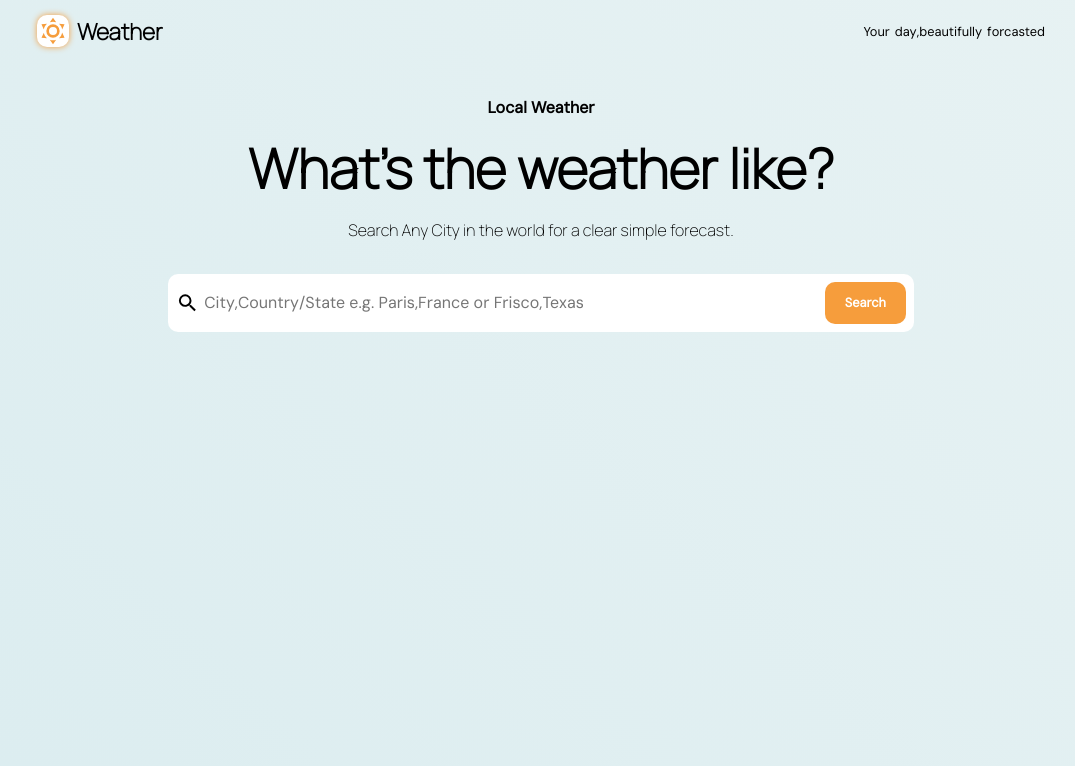
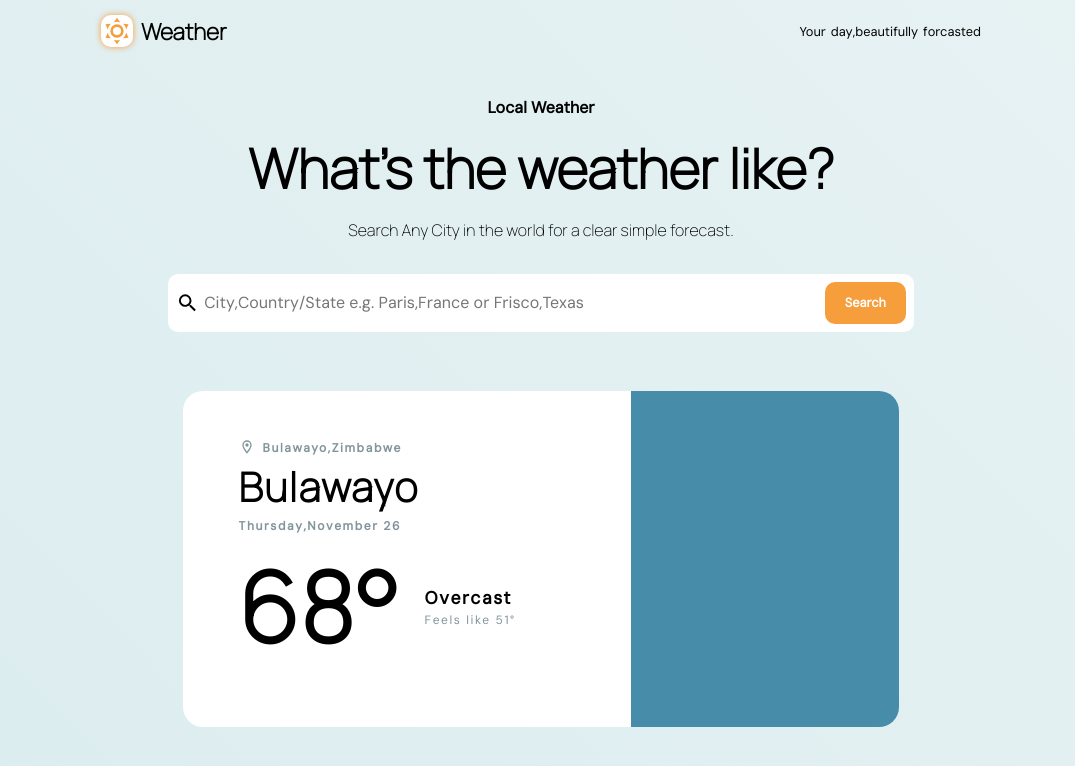
Before and after one commit to takusimon/weatherApp, a website built with webpack: page src/template.html in a window 1280 px wide. Shown: the whole page, without its empty margins (99-1174 px from the left). Built offline with nearby package versions, Linux system fonts and the light colour scheme.

Commit message:
Add Hero Card
Added the hero card which will display the current conditions.Moved the variable paresedWeatherData to module scope, The contents will be needed when it comes to rendering in Fahrenheit of Celcius.Added empty search input validation error.

```diff
--- a/src/css/style.css
+++ b/src/css/style.css
@@ -22,6 +22,10 @@
     --primary-offWhite:hsl(189, 40%, 90%);
     --secondary:hsl(198, 41%, 47%);
     --tertiary:hsl(31.3, 91.2%, 60%);
+    --grey-text:#82949C;
+    --manrope:"Manrope",system-ui;
+    --dmsans:"DM Sans 9pt",system-ui;
+
     font-family: 'Manrope','DM Sans 9pt',system-ui, -apple-system, BlinkMacSystemFont, 'Segoe UI', Roboto, Oxygen, Ubuntu, Cantarell, 'Open Sans', 'Helvetica Neue', sans-serif;
 }
 body {
@@ -29,7 +33,7 @@ body {
     margin:0;
     background:linear-gradient(45deg,var(--primary-offWhite),var(--primary));
     display:grid;
-    grid-template-columns: 10% 80% 10%;
+    grid-template-columns: 15% 70% 15%;
     grid-template-rows: 4rem auto 4rem;
 }
 
@@ -59,7 +63,7 @@ body {
     fill:var(--tertiary)
 }
 #tag-line {
-    font-family:"DM Sans 9pt",system-ui;
+    font-family:var(--dmsans);
     font-size: 0.8rem;
     word-spacing:0.1rem;
 }
@@ -69,6 +73,9 @@ body {
     grid-column: 2/3;
     grid-row: 2/3;
     margin-top: 2rem;
+    display: flex;
+    flex-flow: column;
+    gap:2rem;
 }
 
 #intro {
@@ -80,7 +87,7 @@ body {
 }
 
 #eyebrow {
-    font-family : "DM Sans 9pt",system-ui;
+    font-family : var(--dmsans);
     font-weight: 700;
 }
 
@@ -95,10 +102,10 @@ body {
 
 
 #search-wrap {
-    margin-top:2rem;
     height:auto;
     width:min-content;
     justify-self: center;
+    align-self: center;
     display:flex;
     flex-flow: column;
 }
@@ -121,7 +128,7 @@ body {
     width:50vw;
     height:4ch;
     border:none;
-    font-family: "DM Sans 9pt",system-ui;
+    font-family: var(--dmsans);
 }
 
 #search-input:focus {
@@ -134,7 +141,7 @@ body {
     border-radius: 10px;
     border: none;
     background-color: var(--tertiary);
-    font-family: "DM Sans 9pt",system-ui;
+    font-family: var(--dmsans);
     font-weight:600;
     font-size: .8rem;
     color:white;
@@ -143,10 +150,80 @@ body {
 #search-error {
     align-self: center;
     margin-top: .2rem;
-    font-family: "DM Sans 9pt",system-ui;
+    font-family: var(--dmsans);
     font-size:1rem;
     font-weight: 800;
     word-spacing:.2rem;
     letter-spacing:.1rem;
     color:red;
 }
+
+
+#weather-content {
+    margin-top:1.5rem;
+    display: flex;
+    flex-flow: column nowrap;
+    width:100%;
+}
+
+#hero-card {
+    display:flex;
+    width: 100%;
+    justify-content: center;
+}
+#hero-weather-img-cont {
+    width:30%;
+    background-color: var(--secondary);
+    border-radius: 0 20px 20px 0;
+}
+#hero-copy {
+    background-color: white;
+    width:50%;
+    height: auto;
+    padding:3rem 3.5rem;
+    font-family: var(--dmsans);
+    font-size:.75rem;
+    font-weight: 600;
+    letter-spacing: .1rem;
+    border-radius: 20px 0 0 20px;
+}
+
+#place-row {
+    display: flex;
+    gap:.5rem;
+    color:var(--grey-text)
+}
+#location-icon {
+    fill:var(--grey-text)
+}
+
+#hero-city {
+    font-size: 2.5rem;
+    font-family: var(--manrope);
+    font-weight: 600;
+}
+
+#hero-date {
+    color:var(--grey-text)
+}
+#temperature-row {
+    display: flex;
+    align-items: center;
+    gap:1.55rem;
+}
+#temperature {
+    font-family: var(--manrope);
+    font-size: 6rem;
+    font-weight: 600;
+}
+#hero-conditions {
+    font-family: var(--dmsans);
+    font-weight: 600;
+    font-size: 1.1rem;
+}
+
+#hero-feels {
+    font-family: var(--dmsans);
+    font-weight: 400;
+    color:var(--grey-text);
+}
--- a/src/js/logic/events.js
+++ b/src/js/logic/events.js
@@ -6,6 +6,9 @@ const [topBar,content] = weatherUi;
 const searchInput = content.querySelector("#search-input");
 const searchError = content.querySelector("#search-error");
 const searchButton = content.querySelector("#search-button");
+const form = content.querySelector("#search-form");
+
+let parsedWeatherData;
 
 searchInput.addEventListener("input",()=>{
   if (isInputValid(searchInput.value)){
@@ -22,6 +25,7 @@ searchButton.addEventListener("click",async (event)=> {
     const cleanedInput = cleanUserInput(searchInput.value);
     let weatherData;
     searchError.textContent = "";
+    form.reset();
     //loading animation
     try {
       console.log("Fetching Data...");
@@ -31,14 +35,21 @@ searchButton.addEventListener("click",async (event)=> {
       return;
     }
     console.log("Parsing Data...")
-    const parsedWeatherData = await parseFetchedData(weatherData);
-
+    parsedWeatherData = await parseFetchedData(weatherData);
+    //Stop Animation
+    //Render Content
     console.log(parsedWeatherData);
+  } else {
+    showInputError();
   }
 })
 
 function showInputError(){
-  searchError.textContent = "Seperate the City from Country/State with a comma";
+  if (searchInput.value.length===0){
+    searchError.textContent = "Input is Empty!";
+  } else if (!isInputValid(searchInput.value)){
+    searchError.textContent = "Seperate the City from Country/State with a comma";
+  }
 }
 
 export default weatherUi;
--- a/src/js/ui/staticelm.js
+++ b/src/js/ui/staticelm.js
@@ -1,7 +1,7 @@
 import svgIcons from "./svgIcons.js";
 
 export default (function () {
-  const [brandIcon,searchIcon] = svgIcons;
+  const [brandIcon,searchIcon,locationIcon] = svgIcons;
   //Begin Header Section
   const topBar = document.createElement("header");
   topBar.id = "topbar";
@@ -73,7 +73,65 @@ export default (function () {
   searchForm.append(searchLabel,searchInput,SearchButton);
   searchWrap.append(searchForm,SearchErr);
 
-  content.append(intro,searchWrap);
+  //weather Content Section
+  const weatherContent = document.createElement("div");
+  weatherContent.id = "weather-content";
+
+  const heroCard = document.createElement("section");
+  heroCard.id = "hero-card";
+
+  const heroCopy = document.createElement("div");
+  heroCopy.id = "hero-copy";
+
+  const placeRow = document.createElement("div");
+  placeRow.id = "place-row";
+
+  const locationMark = document.createElement("span");
+  locationMark.id = "location-mark";
+  locationMark.append(locationIcon);
+
+  const heroLocation = document.createElement("span");
+  heroLocation.id = "hero-location";
+  heroLocation.textContent = "Bulawayo,Zimbabwe";
+
+  const heroCity = document.createElement("h2");
+  heroCity.id = "hero-city";
+  heroCity.textContent = "Bulawayo"
+
+  const heroDate = document.createElement("p");
+  heroDate.id = "hero-date";
+  heroDate.textContent = "Thursday,November 26"
+
+  const temperatureRow = document.createElement("div");
+  temperatureRow.id = "temperature-row";
+
+  const temperature = document.createElement("span");
+  temperature.id = "temperature";
+  temperature.textContent = `68°`;
+
+  const conditionsContainer = document.createElement("div");
+  conditionsContainer.id = "conditions-container";
+
+  const heroConditions = document.createElement("p");
+  heroConditions.id = "hero-conditions";
+  heroConditions.textContent = "Overcast";
+
+  const heroFeels = document.createElement("p");
+  heroFeels.id = "hero-feels";
+  heroFeels.textContent = `Feels like ${51}°`;
+
+  const heroWeatherImg = document.createElement("div");
+  heroWeatherImg.id = "hero-weather-img-cont";
+
+  conditionsContainer.append(heroConditions,heroFeels);
+  temperatureRow.append(temperature, conditionsContainer)
+  placeRow.append(locationMark,heroLocation);
+  heroCopy.append(placeRow,heroCity,heroDate, temperatureRow);
+  heroCard.append(heroCopy,heroWeatherImg);
+
+
+  weatherContent.append(heroCard);
+  content.append(intro,searchWrap,weatherContent);
 
   return [topBar,content];
 })();
--- a/src/js/ui/svgIcons.js
+++ b/src/js/ui/svgIcons.js
@@ -35,9 +35,24 @@ export default (function () {
 
   const searchD ="M9.5,3A6.5,6.5 0 0,1 16,9.5C16,11.11 15.41,12.59 14.44,13.73L14.71,14H15.5L20.5,19L19,20.5L14,15.5V14.71L13.73,14.44C12.59,15.41 11.11,16 9.5,16A6.5,6.5 0 0,1 3,9.5A6.5,6.5 0 0,1 9.5,3M9.5,5C7,5 5,7 5,9.5C5,12 7,14 9.5,14C12,14 14,12 14,9.5C14,7 12,5 9.5,5Z" ;
 
+
   searchIconPath.setAttribute("d",searchD);
 
   searchIcon.append(searchIconPath);
 
-  return [brandIcon,searchIcon];
+  const locationIcon = document.createElementNS(svgNS,"svg");
+  locationIcon.id = "location-icon"
+  locationIcon.setAttribute("viewBox","0 0 24 24");
+  locationIcon.setAttribute("width","1rem");
+  locationIcon.setAttribute("height","1rem");
+
+  const locationIconPath = document.createElementNS(svgNS,"path");
+
+  const locationD = "M12,6.5A2.5,2.5 0 0,1 14.5,9A2.5,2.5 0 0,1 12,11.5A2.5,2.5 0 0,1 9.5,9A2.5,2.5 0 0,1 12,6.5M12,2A7,7 0 0,1 19,9C19,14.25 12,22 12,22C12,22 5,14.25 5,9A7,7 0 0,1 12,2M12,4A5,5 0 0,0 7,9C7,10 7,12 12,18.71C17,12 17,10 17,9A5,5 0 0,0 12,4Z"
+
+  locationIconPath.setAttribute("d",locationD);
+
+  locationIcon.append(locationIconPath);
+
+  return [brandIcon,searchIcon,locationIcon];
 })();
```
